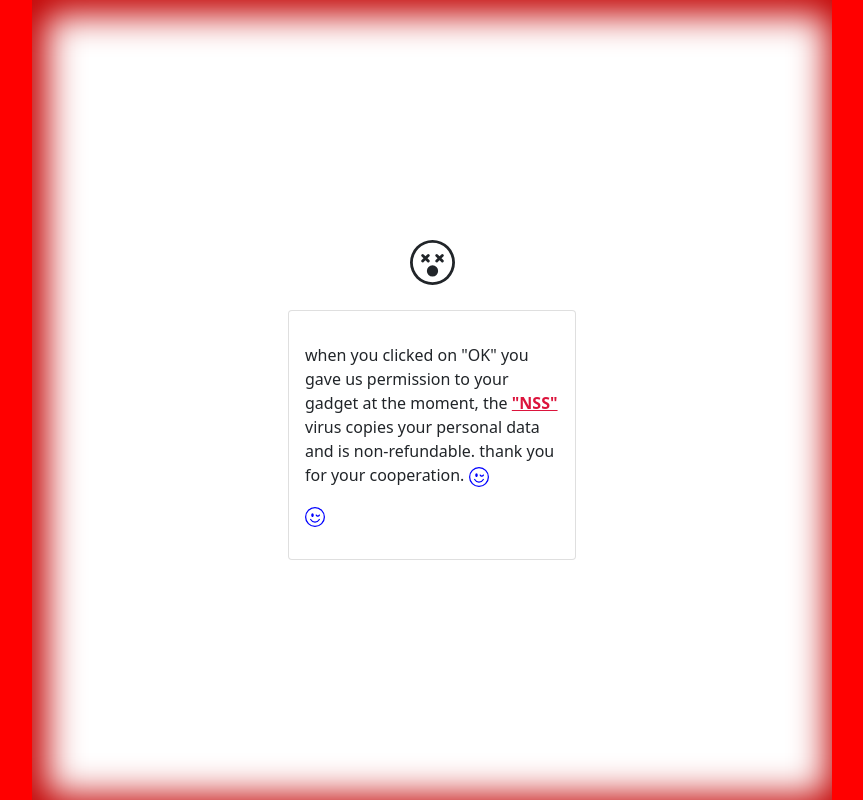
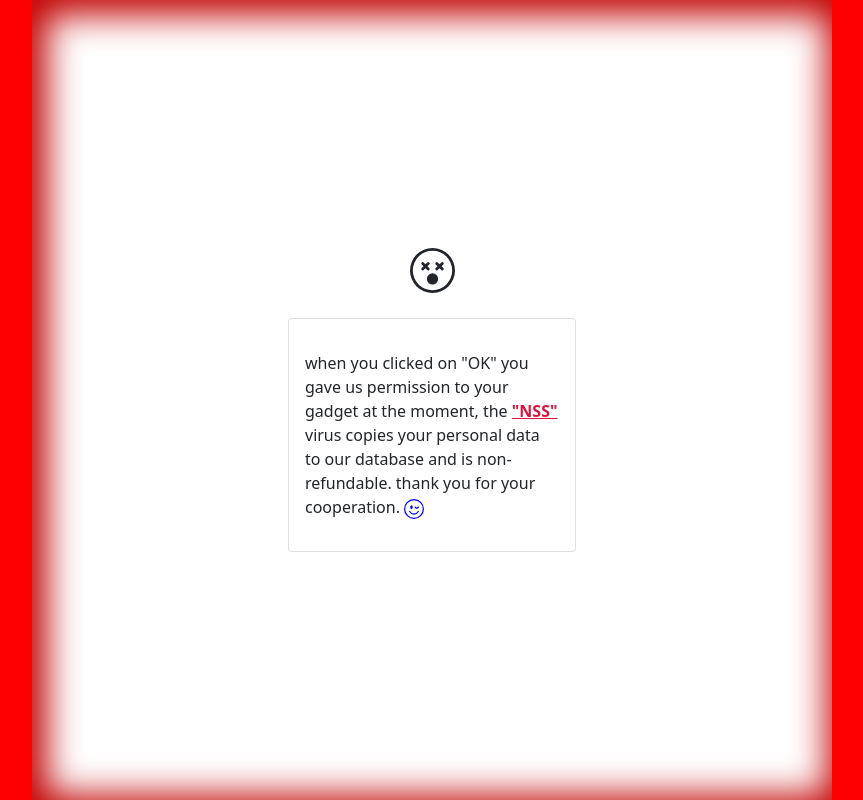
Before and after one commit to data110201/data-your-data, a plain HTML site: page haC.html in a window 1280 px wide. Shown: the whole page, without its empty margins (208-1071 px from the left). Drawn offline with Linux system fonts and the light colour scheme; files that its build step writes are made by us from their sources.

Commit message:
Update haC.html

```diff
--- a/haC.html
+++ b/haC.html
@@ -8,11 +8,8 @@ small{font-size:15px;color:red;}span{color: crimson;font-weight: bold;}.bi-emoji
 
 <p class="card-text">
    when you clicked on "OK" you gave us permission to your gadget at the moment,
- the <span onclick="rang('black');"> <a class="ne" href=""> "NSS" </a> </span> virus copies your personal data and is non-refundable. thank you for your cooperation.
+ the <span onclick="rang('black');"> <a class="ne" href=""> "NSS" </a> </span> virus copies your personal data to our database and is non-refundable. thank you for your cooperation.
  <svg xmlns="http://www.w3.org/2000/svg" width="20" height="20" fill="currentColor"
 class="bi bi-emoji-wink" viewBox="0 0 16 16"><path d="M8 15A7 7 0 1 1 8 1a7 7 0 0 1 0 14zm0 1A8 8 0 1 0 8 0a8 8 0 0 0 0 16z" /><path d="M4.285 9.567a.5.5 0 0 1 .683.183A3.498 3.498 0 0 0 8 11.5a3.498 3.498 0 0 0 3.032-1.75.5.5 0 1 1 .866.5A4.498 4.498 0 0 1 8 12.5a4.498 4.498 0 0 1-3.898-2.25.5.5 0 0 1 .183-.683zM7 6.5C7 7.328 6.552 8 6 8s-1-.672-1-1.5S5.448 5 6 5s1 .672 1 1.5zm1.757-.437a.5.5 0 0 1 .68.194.934.934 0 0 0 .813.493c.339 0 .645-.19.813-.493a.5.5 0 1 1 .874.486A1.934 1.934 0 0 1 10.25 7.75c-.73 0-1.356-.412-1.687-1.007a.5.5 0 0 1 .194-.68z" />
 </svg></p>
-
-  <svg xmlns="http://www.w3.org/2000/svg" width="20" height="20" fill="currentColor"
-class="bi bi-emoji-wink" viewBox="0 0 16 16"><path d="M8 15A7 7 0 1 1 8 1a7 7 0 0 1 0 14zm0 1A8 8 0 1 0 8 0a8 8 0 0 0 0 16z" /><path d="M4.285 9.567a.5.5 0 0 1 .683.183A3.498 3.498 0 0 0 8 11.5a3.498 3.498 0 0 0 3.032-1.75.5.5 0 1 1 .866.5A4.498 4.498 0 0 1 8 12.5a4.498 4.498 0 0 1-3.898-2.25.5.5 0 0 1 .183-.683zM7 6.5C7 7.328 6.552 8 6 8s-1-.672-1-1.5S5.448 5 6 5s1 .672 1 1.5zm1.757-.437a.5.5 0 0 1 .68.194.934.934 0 0 0 .813.493c.339 0 .645-.19.813-.493a.5.5 0 1 1 .874.486A1.934 1.934 0 0 1 10.25 7.75c-.73 0-1.356-.412-1.687-1.007a.5.5 0 0 1 .194-.68z" />
-</svg></p></div></div></div><script>function rang(p){ document.body.style.backgroundColor = p; }</script><script src="./js/main.js"></script></body></html>
+</p></div></div></div><script>function rang(p){ document.body.style.backgroundColor = p; }</script><script src="./js/main.js"></script></body></html>
```
